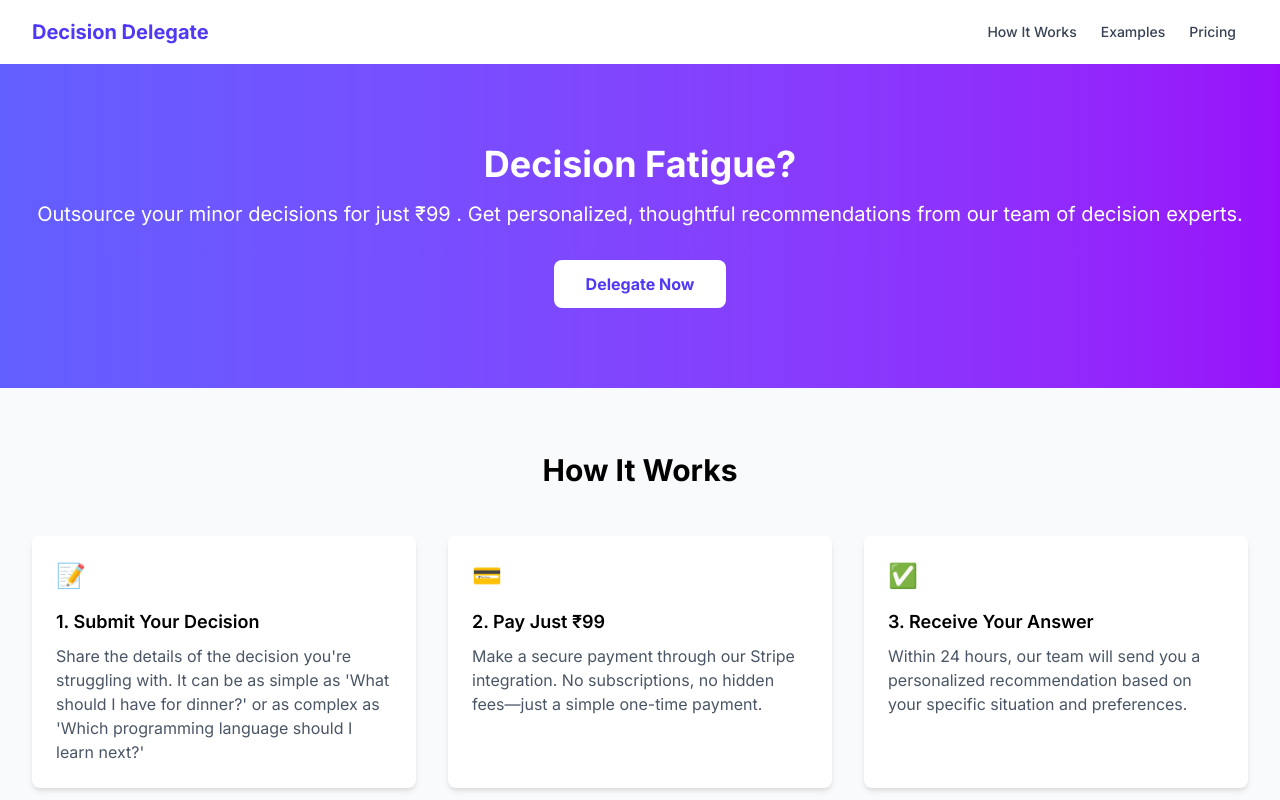
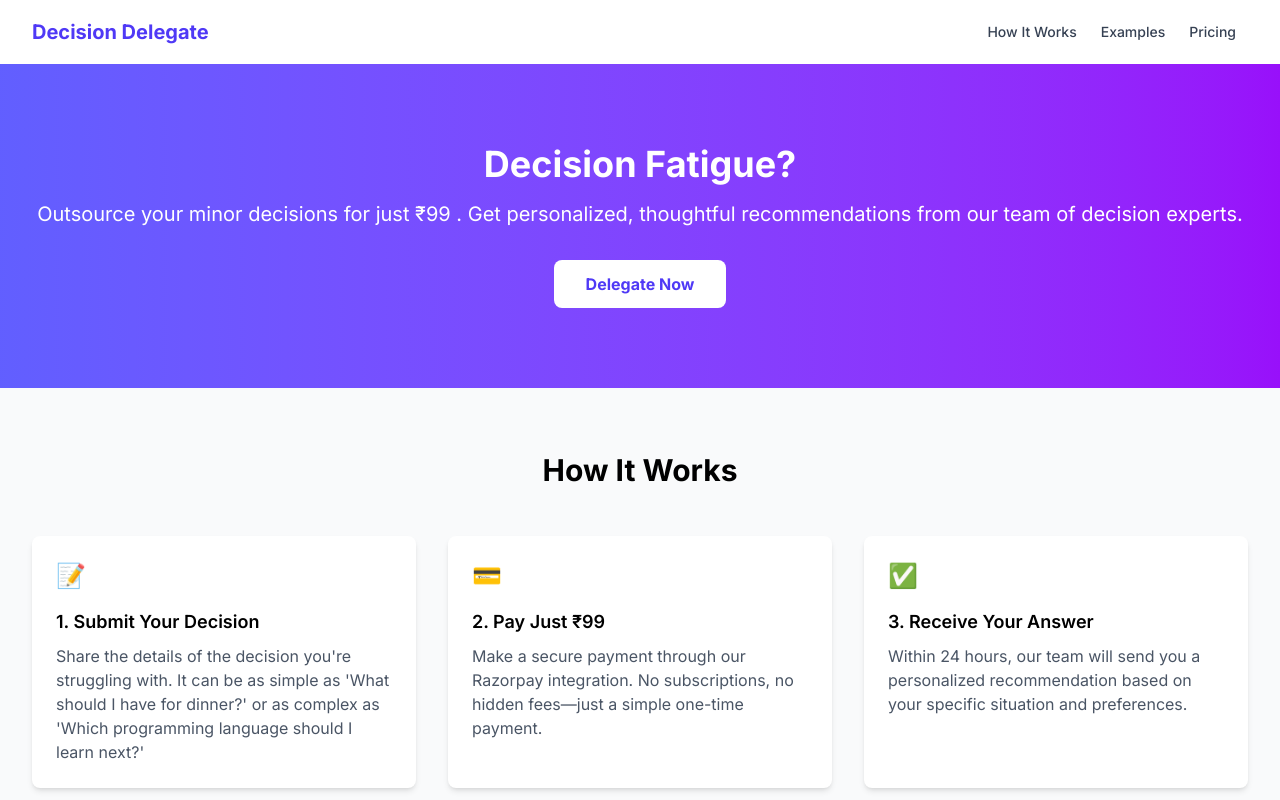
Before and after one commit to nidhish-srivastava/Decision-Delegate, a Next.js app: page / in a window 1280 px wide. Shown: the top 800 px of the page. Built offline with nearby package versions, Linux system fonts and the light colour scheme.

Commit message:
refactor: update project configuration and descriptions
- Added Git settings component to workspace.xml
- Updated payment description to reflect Razorpay integration in page.js
- Created .gitignore to exclude default files
- Added vcs.xml for version control settings

```diff
--- a/src/app/page.js
+++ b/src/app/page.js
@@ -34,7 +34,7 @@ export default function Home() {
             <FeatureCard
               icon="💳"
               title="2. Pay Just &#8377;99"
-              description="Make a secure payment through our Stripe integration. No subscriptions, no hidden fees—just a simple one-time payment."
+              description="Make a secure payment through our Razorpay integration. No subscriptions, no hidden fees—just a simple one-time payment."
             />
             <FeatureCard
               icon="✅"
```
